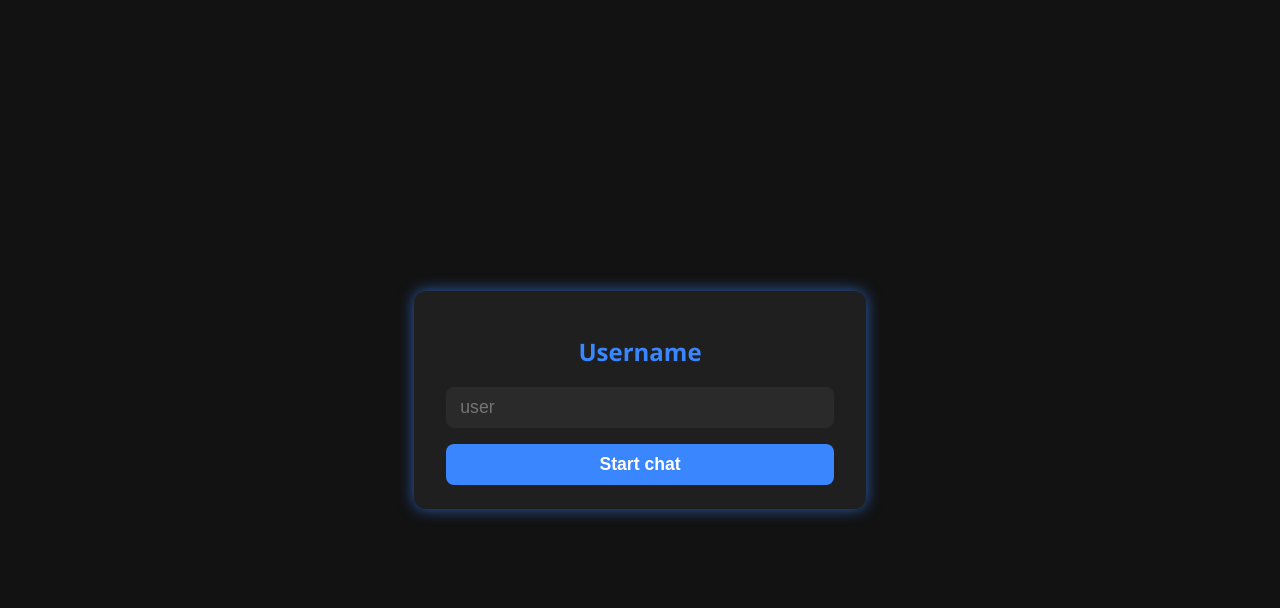
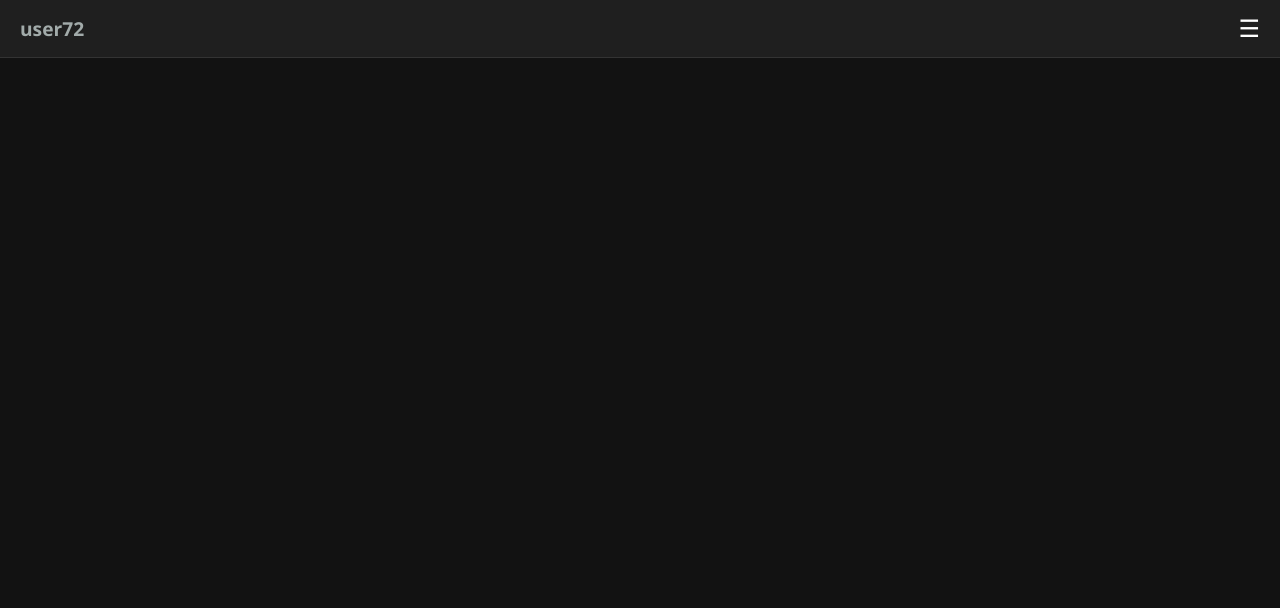
Before and after one commit to forexample-u/peer, a Python web app: template template/index.html in a window 1280 px wide. Shown: the top 608 px of the page. Run offline with Jinja, Linux system fonts and the light colour scheme; the template is opened without the code that fills it, so the values that code supplies are empty.

Commit message:
feat: template index.html dont show username modal

```diff
--- a/template/index.html
+++ b/template/index.html
@@ -215,7 +215,7 @@
       <ul id="menu" style="display:none;">
         <li><button onclick="window.open('https://github.com/forexample-u/peer', '_blank')">Github</button></li>
         <li><button id="option2">Change wallpaper</button></li>
-        <li><button onclick="localStorage.removeItem('username'); localStorage.removeItem('color'); location.reload();">Change username</button></li>
+        <li><button onclick="document.getElementById('app').style.display = 'none'; document.getElementById('usernameModal').style = '';">Change username</button></li>
       </ul>
     </div>
     <div id="messages"></div>
@@ -241,7 +241,7 @@
     const chatHeader = document.getElementById('chatHeader');
 
     let color = localStorage.getItem("color") || "";
-    let username = localStorage.getItem("username") || "null";
+    let username = localStorage.getItem("username") || "";
     let dataid = 0;
     let intervalId = setInterval(renderMessages, 500);
 
@@ -389,12 +389,16 @@
         chatHeader.style.color = color;
         await renderMessages();
       } else {
-        app.style.display = "none";
-        usernameModal.style = '';
+        await setUsernameByModal();
       }
     });
 
     usernameModalSubmitBtn.addEventListener('click', async () => {
+      await setUsernameByModal();
+    });
+
+    async function setUsernameByModal() {
+      const lastUsername = username;
       const r = Math.floor(Math.random() * 156) + 100;
       const g = Math.floor(Math.random() * 156) + 100;
       const b = Math.floor(Math.random() * 156) + 100;
@@ -403,12 +407,12 @@
       username = usernameModalInput.value.trim() || ("user" + (28 + Math.floor(Math.random() * 50) * 2));
       usernameModal.style.display = 'none';
       app.style.display = '';
+      chatHeader.innerHTML = username + chatHeader.innerHTML.substring(lastUsername.length);
+      chatHeader.style.color = color;
       localStorage.setItem("username", username);
       localStorage.setItem("color", color);
-      chatHeader.innerHTML = username + chatHeader.innerHTML;
-      chatHeader.style.color = color;
       await renderMessages();
-    });
+    }
 
     usernameModalInput.addEventListener('keydown', e => {
       if (e.key === 'Enter') { usernameModalSubmitBtn.click(); }
```
